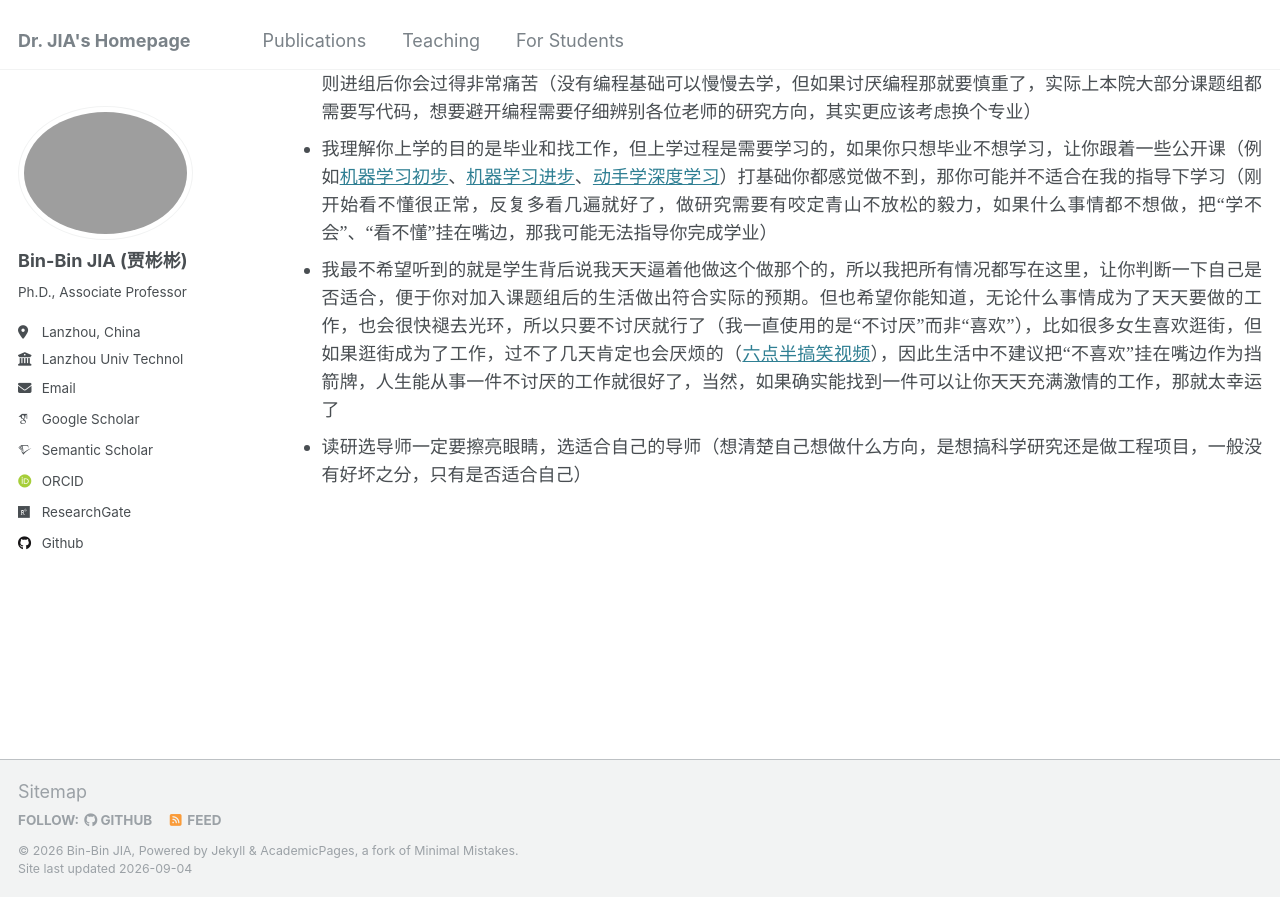
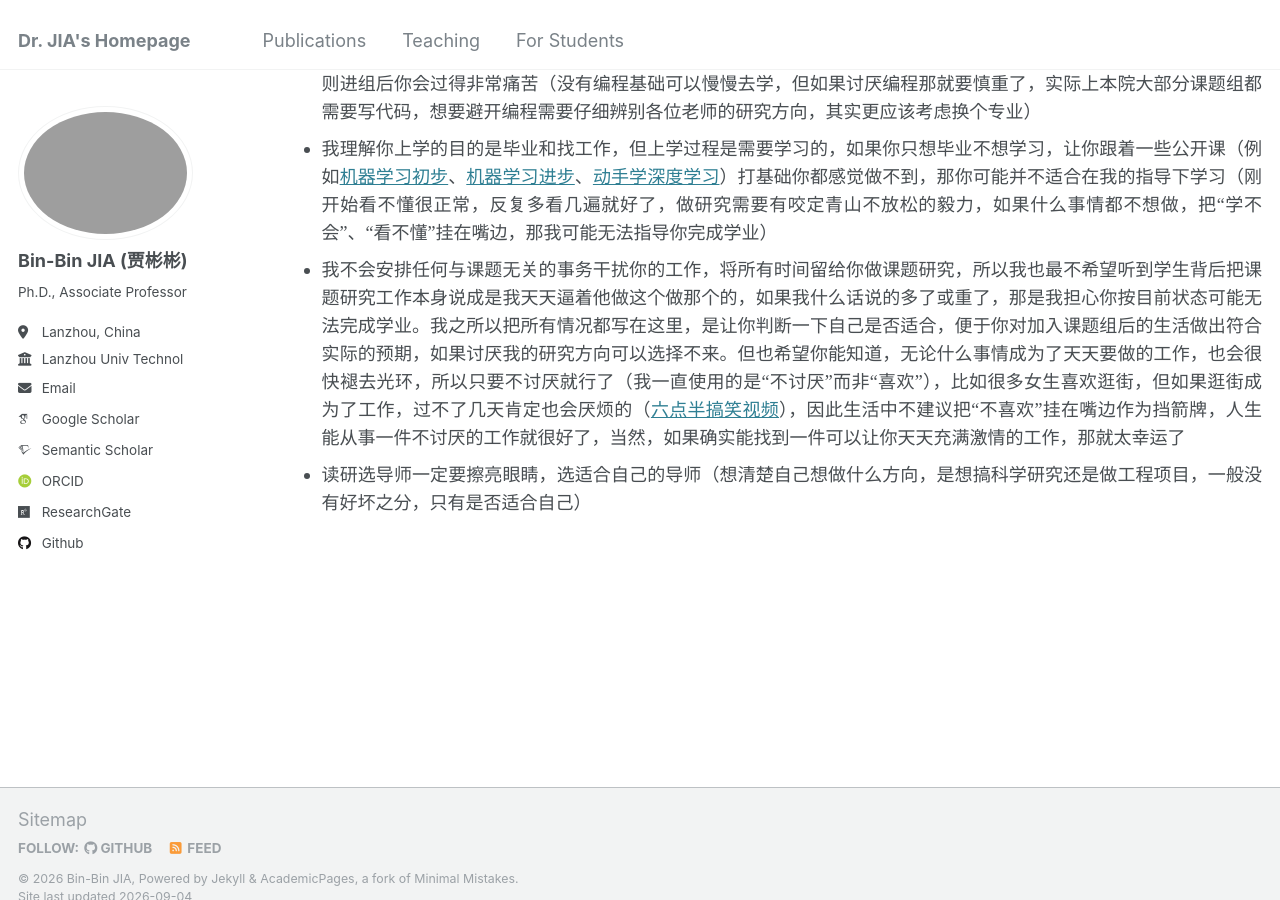
Before and after one commit to jiabinbin-ai/jiabinbin-ai.github.io, a Jekyll site: the page built from _pages/For-Students.html, in a window 1280 px wide and 900 px high, scrolled down 2697 px. Built offline with Jekyll 4.4.1, drawn with Linux system fonts in a browser that asks for light colours; some web fonts are replaced.

Commit message:
Update For-Students.html

```diff
--- a/_pages/For-Students.html
+++ b/_pages/For-Students.html
@@ -175,7 +175,7 @@ author_profile: true
 	<span lang="en-us"><font face="Times New Roman">我理解你上学的目的是毕业和找工作，但上学过程是需要学习的，如果你只想毕业不想学习，让你跟着一些公开课（例如<a href="https://www.xuetangx.com/course/nju0802bt/">机器学习初步</a>、<a href="https://www.xuetangx.com/course/nju08021014500">机器学习进步</a>、<a href="https://space.bilibili.com/1567748478/lists/358497?type=series">动手学深度学习</a>）打基础你都感觉做不到，那你可能并不适合在我的指导下学习（刚开始看不懂很正常，反复多看几遍就好了，做研究需要有咬定青山不放松的毅力，如果什么事情都不想做，把“学不会”、“看不懂”挂在嘴边，那我可能无法指导你完成学业）</font></span></li>
 	<li>
 	<p align="justify" style="line-height: 150%; margin-top:8px; margin-bottom:0">
-	<span lang="en-us"><font face="Times New Roman">我最不希望听到的就是学生背后说我天天逼着他做这个做那个的，所以我把所有情况都写在这里，让你判断一下自己是否适合，便于你对加入课题组后的生活做出符合实际的预期。但也希望你能知道，无论什么事情成为了天天要做的工作，也会很快褪去光环，所以只要不讨厌就行了（我一直使用的是“不讨厌”而非“喜欢”），比如很多女生喜欢逛街，但如果逛街成为了工作，过不了几天肯定也会厌烦的（<a href="https://www.bilibili.com/video/BV1oh411Z7un/">六点半搞笑视频</a>），因此生活中不建议把“不喜欢”挂在嘴边作为挡箭牌，人生能从事一件不讨厌的工作就很好了，当然，如果确实能找到一件可以让你天天充满激情的工作，那就太幸运了</font></span></li>
+	<span lang="en-us"><font face="Times New Roman">我不会安排任何与课题无关的事务干扰你的工作，将所有时间留给你做课题研究，所以我也最不希望听到学生背后把课题研究工作本身说成是我天天逼着他做这个做那个的，如果我什么话说的多了或重了，那是我担心你按目前状态可能无法完成学业。我之所以把所有情况都写在这里，是让你判断一下自己是否适合，便于你对加入课题组后的生活做出符合实际的预期，如果讨厌我的研究方向可以选择不来。但也希望你能知道，无论什么事情成为了天天要做的工作，也会很快褪去光环，所以只要不讨厌就行了（我一直使用的是“不讨厌”而非“喜欢”），比如很多女生喜欢逛街，但如果逛街成为了工作，过不了几天肯定也会厌烦的（<a href="https://www.bilibili.com/video/BV1oh411Z7un/">六点半搞笑视频</a>），因此生活中不建议把“不喜欢”挂在嘴边作为挡箭牌，人生能从事一件不讨厌的工作就很好了，当然，如果确实能找到一件可以让你天天充满激情的工作，那就太幸运了</font></span></li>
 	<li>
 	<p align="justify" style="line-height: 150%; margin-top:8px; margin-bottom:0">
 	<span lang="en-us"><font face="Times New Roman">读研选导师一定要擦亮眼睛，选适合自己的导师（想清楚自己想做什么方向，是想搞科学研究还是做工程项目，一般没有好坏之分，只有是否适合自己）</font></span></li>
```
